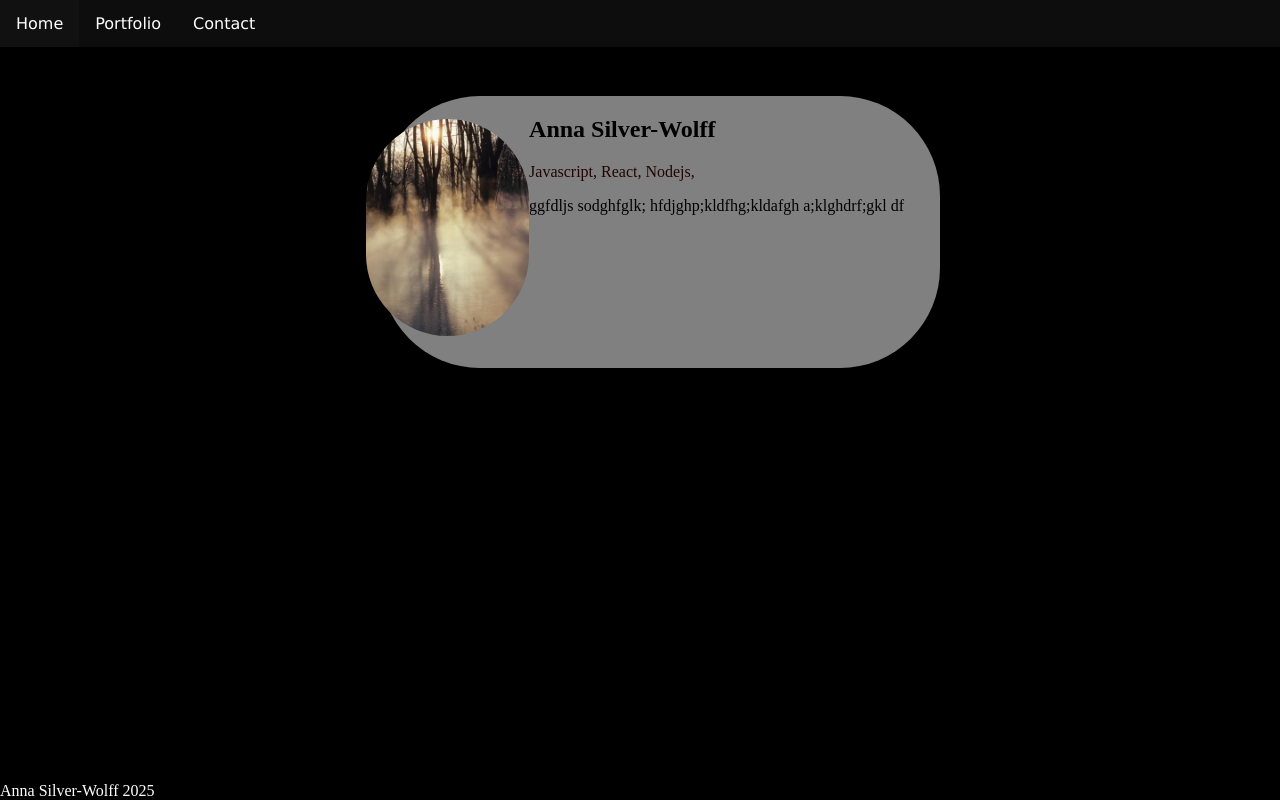
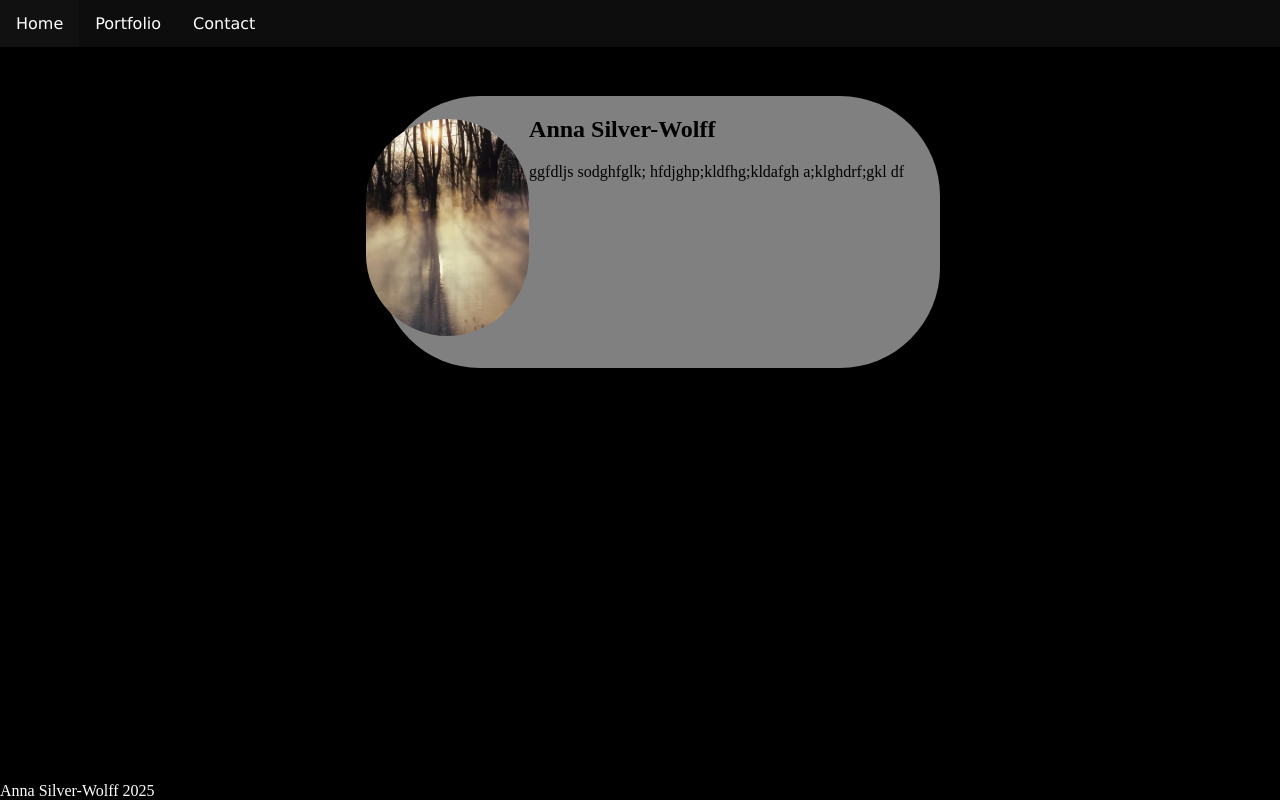
Before and after one commit to asw-afk/my-portfolio, a React (Vite) app: page / in a window 1280 px wide. Built offline with nearby package versions, Linux system fonts and the light colour scheme.

Commit message:
removed tag on card

```diff
--- a/src/components/UI/card/card.jsx
+++ b/src/components/UI/card/card.jsx
@@ -19,9 +19,6 @@ function Card() {
         Anna Silver-Wolff
        </h2>
 
- <p id='tagLine'>
-    Javascript, React, Nodejs,
-      </p>
 
  <p>
     ggfdljs sodghfglk; hfdjghp;kldfhg;kldafgh a;klghdrf;gkl df
```
